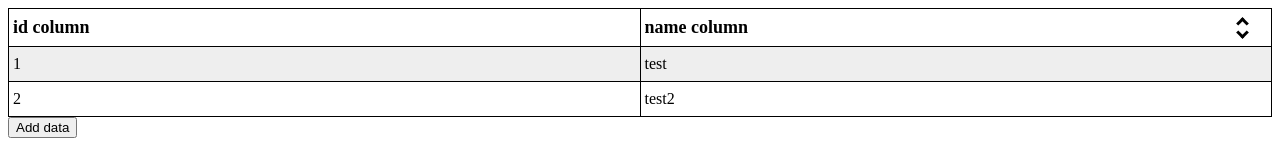
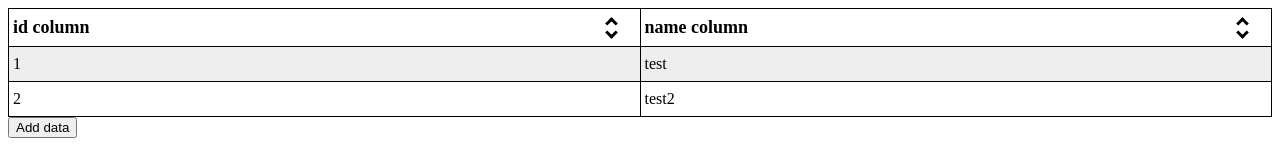
Before and after one commit to NoMercy235/angular-recap, an Angular app: page / in a window 1280 px wide. Shown: the top 160 px of the page. Built offline with nearby package versions, Linux system fonts and the light colour scheme.

Commit message:
feat: reset sort icon when another column is clicked

```diff
--- a/src/app/app.component.html
+++ b/src/app/app.component.html
@@ -1,5 +1,5 @@
 <t-grid [data]="tableData" (sortChange)="onSortChange($event)" [sortable]="true">
-  <t-column name="id column" property="id"></t-column>
+  <t-column name="id column" property="id" [sortable]="true"></t-column>
   <t-column name="name column" property="name" [sortable]="true"></t-column>
 </t-grid>
 
--- a/src/shared/table/t-grid/t-grid.component.html
+++ b/src/shared/table/t-grid/t-grid.component.html
@@ -2,7 +2,11 @@
   <div class="row header">
     <div class="column header" *ngFor="let column of columns.toArray()">
       <span>{{column.name}}</span>
-      <t-sort-icon *ngIf="isSortable(column)" (onSortChange)="onSortChange(column.property, $event)"></t-sort-icon>
+      <t-sort-icon
+        *ngIf="isSortable(column)"
+        [property]="column.property"
+        (onSortChange)="onSortChange(column, $event)">
+      </t-sort-icon>
     </div>
   </div>
 
--- a/src/shared/table/t-grid/t-grid.component.ts
+++ b/src/shared/table/t-grid/t-grid.component.ts
@@ -5,10 +5,12 @@ import {
   EventEmitter,
   Input,
   Output,
-  QueryList
+  QueryList,
+  ViewChildren
 } from '@angular/core';
 import { TColumn } from "../t-column/t-column.component";
 import { SortDirection } from "../types";
+import { TSortIcon } from "../t-sort-icon/t-sort-icon.component";
 
 @Component({
   selector: 't-grid',
@@ -18,15 +20,19 @@ import { SortDirection } from "../types";
 })
 export class TGrid<T> {
   @Input() data: T;
-  @Input() sortable: boolean;
+  @Input() sortable?: boolean = false;
 
   @Output() sortChange?: EventEmitter<any> = new EventEmitter();
   @Output() paginationChange?: EventEmitter<any> = new EventEmitter();
 
   @ContentChildren(TColumn) columns: QueryList<TColumn<T>>;
+  @ViewChildren(TSortIcon) icons: QueryList<TSortIcon>;
 
-  onSortChange = (column: keyof T, direction: SortDirection) => {
-    this.sortChange.emit({ column, direction });
+  onSortChange = (column: TColumn<T>, direction: SortDirection) => {
+    this.icons
+      .filter(icon => icon.property !== column.property)
+      .forEach(icon => icon.reset());
+    this.sortChange.emit({ column: column.name, direction });
   };
 
   isSortable = (column: TColumn<T>) => {
--- a/src/shared/table/t-sort-icon/t-sort-icon.component.ts
+++ b/src/shared/table/t-sort-icon/t-sort-icon.component.ts
@@ -1,4 +1,11 @@
-import { ChangeDetectionStrategy, Component, EventEmitter, Output } from '@angular/core';
+import {
+  ChangeDetectionStrategy,
+  ChangeDetectorRef,
+  Component,
+  EventEmitter,
+  Input,
+  Output
+} from '@angular/core';
 
 import { SortDirection } from "../types";
 import { getNextDirection } from "../utils";
@@ -11,9 +18,12 @@ import { getNextDirection } from "../utils";
 })
 
 export class TSortIcon {
+  @Input() property: string;
   @Output() onSortChange: EventEmitter<SortDirection> = new EventEmitter();
 
   currentDirection = SortDirection.None;
+
+  constructor(private cdr: ChangeDetectorRef) {}
 
   onSortChangeWrapper = () => {
     this.currentDirection = getNextDirection(this.currentDirection);
@@ -23,4 +33,9 @@ export class TSortIcon {
   isDirectionNone = () => this.currentDirection === SortDirection.None;
   isDirectionAsc = () => this.currentDirection === SortDirection.Ascending;
   isDirectionDsc = () => this.currentDirection === SortDirection.Descending;
+
+  reset = () => {
+    this.currentDirection = SortDirection.None;
+    this.cdr.detectChanges();
+  };
 }
```
